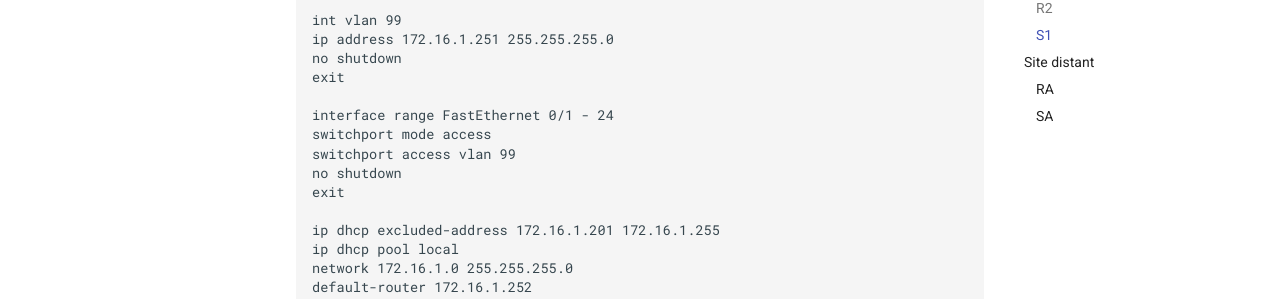
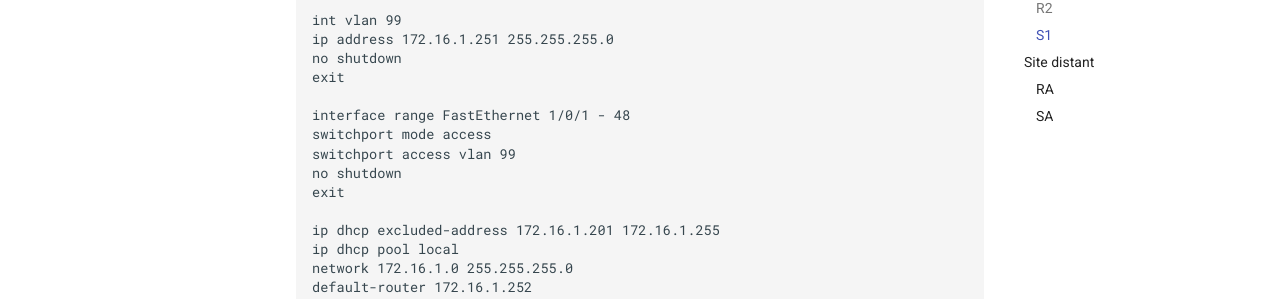
Before and after one commit to FlagHunter01/school, an MkDocs documentation site: the page built from docs/projet.md, in a window 1280 px wide and 900 px high, scrolled down 1879 px. Shown: the part 154-453 px from the top of the window. Built offline with MkDocs 1.6.1 and Material for MkDocs 9.7.7, drawn with Linux system fonts in a browser that asks for light colours; comment, search, counter and statistics services are not loaded.

Commit message:
Correction interface

```diff
--- a/docs/projet.md
+++ b/docs/projet.md
@@ -99,7 +99,7 @@ ip address 172.16.1.251 255.255.255.0
 no shutdown
 exit
 
-interface range FastEthernet 0/1 - 24
+interface range FastEthernet 1/0/1 - 48
 switchport mode access
 switchport access vlan 99
 no shutdown
```
